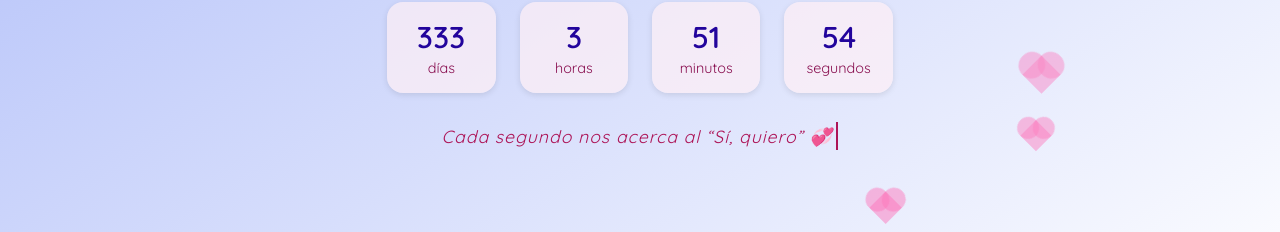
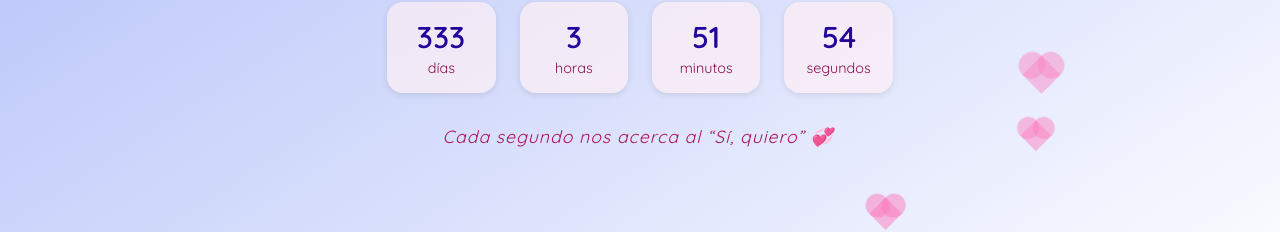
Before and after one commit to MONICAPRO0607/FinalProject, a React (Vite) app: page / in a window 1280 px wide. Shown: the part 493-725 px from the top of the page. Built offline with nearby package versions, Linux system fonts and the light colour scheme.

Commit message:
other add

```diff
--- a/src/components/CountDown/CountDown.css
+++ b/src/components/CountDown/CountDown.css
@@ -64,8 +64,11 @@
   font-style: italic;
   letter-spacing: 1px;
   display: inline-block;
+  padding-right: 4px;
+}
+
+.show-cursor {
   border-right: 2px solid #ad1457;
-  padding-right: 4px;
   animation: blink 0.8s step-end infinite;
 }
 
--- a/src/components/CountDown/CountDown.jsx
+++ b/src/components/CountDown/CountDown.jsx
@@ -4,6 +4,7 @@ import './Countdown.css'
 const Countdown = () => {
   const [timeLeft, setTimeLeft] = useState({})
   const [typed, setTyped] = useState('')
+  const [showCursor, setShowCursor] = useState(true)
 
   useEffect(() => {
     const calculateTimeLeft = () => {
@@ -39,7 +40,10 @@ const Countdown = () => {
       if (i < full.length) {
         setTyped(prev => prev + full[i])
       } else {
-        clearInterval(t)}}, 80)
+        clearInterval(t)
+        setTimeout(() => setShowCursor(false), 1000)
+      }
+    }, 80)
     return () => clearInterval(t)
   }, [])
 
@@ -58,7 +62,9 @@ const Countdown = () => {
         <p>¡Ya llegó el gran día! 🎉</p>
       )}
 
-      <p className="typing-text-js">{typed}</p>
+      <p className={`typing-text-js ${showCursor ? 'show-cursor' : ''}`}>
+        {typed}
+      </p>
     </div>
   )
 }
```
